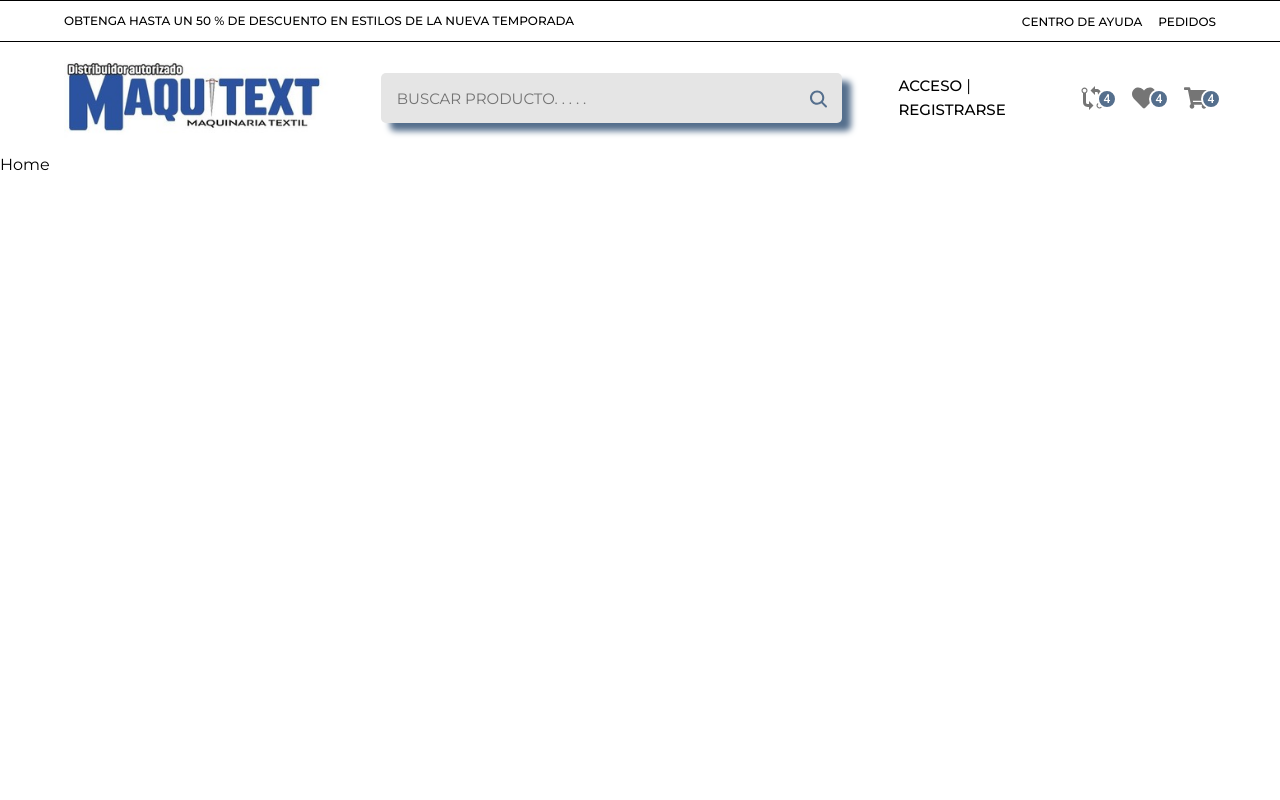
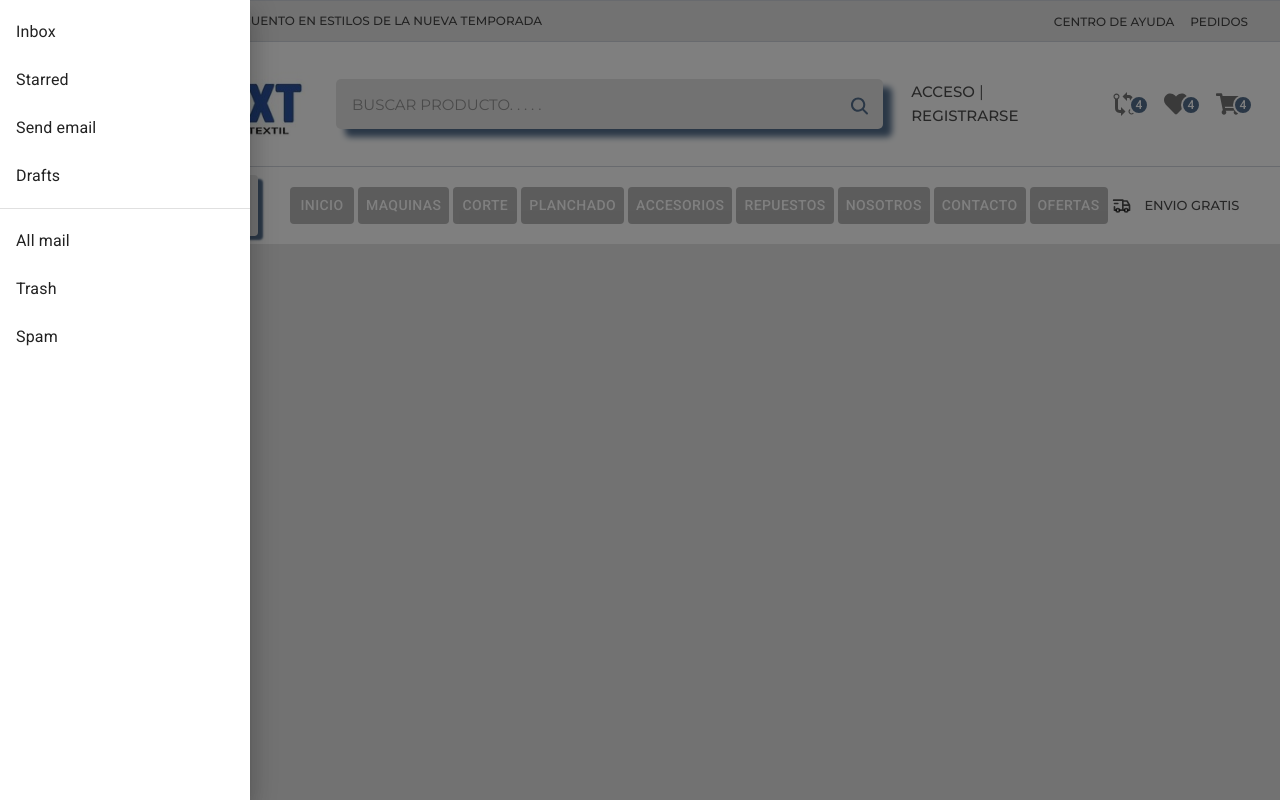
Before and after one commit to PUCKCODERS/frontend_web, a React (Vite) app: page / in a window 1280 px wide. Built offline with nearby package versions, Linux system fonts and the light colour scheme.

Commit message:
A la mitad de menu izquierdo

```diff
--- /dev/null
+++ b/src/components/Header/Navigation/CategoryPanel.jsx
@@ -0,0 +1,51 @@
+import React from "react";
+import Box from "@mui/material/Box";
+import Drawer from "@mui/material/Drawer";
+import List from "@mui/material/List";
+import Divider from "@mui/material/Divider";
+import ListItem from "@mui/material/ListItem";
+import ListItemButton from "@mui/material/ListItemButton";
+import ListItemText from "@mui/material/ListItemText";
+
+const CategoryPanel = (props) => {
+  const DrawerList = (
+    <Box
+      sx={{ width: 250 }}
+      role="presentation"
+      onClick={props.openCategoryPanel(false)}
+    >
+      <List>
+        {["Inbox", "Starred", "Send email", "Drafts"].map((text) => (
+          <ListItem key={text} disablePadding>
+            <ListItemButton>
+              <ListItemText primary={text} />
+            </ListItemButton>
+          </ListItem>
+        ))}
+      </List>
+      <Divider />
+      <List>
+        {["All mail", "Trash", "Spam"].map((text) => (
+          <ListItem key={text} disablePadding>
+            <ListItemButton>
+              <ListItemText primary={text} />
+            </ListItemButton>
+          </ListItem>
+        ))}
+      </List>
+    </Box>
+  );
+
+  return (
+    <>
+      <Drawer
+        open={props.isOpenCatPanel}
+        onClose={props.openCategoryPanel(false)}
+      >
+        {DrawerList}
+      </Drawer>
+    </>
+  );
+};
+
+export default CategoryPanel;
--- /dev/null
+++ b/src/components/Header/Navigation/index.jsx
@@ -0,0 +1,141 @@
+import Button from "@mui/material/Button";
+import React, { useState } from "react";
+import { ImMenu } from "react-icons/im";
+import { TbTruckDelivery } from "react-icons/tb";
+import { VscTriangleDown } from "react-icons/vsc";
+import { Link } from "react-router-dom";
+import CategoryPanel from "./CategoryPanel";
+
+const Navigation = () => {
+  const [isOpenCatPanel, setIsOpenCatPanel] = useState(false);
+
+  const openCategoryPanel = () => {
+    alert();
+    setIsOpenCatPanel(true);
+  };
+  return (
+    <>
+      <nav className="py-2">
+        <div className="container flex items-center justify-end gap-8">
+          <div className="col_1 w-[25%]">
+            <Button
+              className="!text-[#556f8d] gap-1 !bg-[#e5e5e5] shadow-[5px_4px_2px_#556f8d] w-full"
+              onClick={openCategoryPanel}
+            >
+              <ImMenu className="text-[18px]" />
+              COMPRAR POR CATEGORÍAS
+              <VscTriangleDown className="text-[13px] ml-auto font-bold" />
+            </Button>
+          </div>
+          <div className="col_2 w-[65%]">
+            <ul className="flex items-center gap-1">
+              <li className="list-none">
+                <Link
+                  to="/"
+                  className="link transition text-[13px] font-[500] text-[#556f8d]"
+                >
+                  <Button className="link transition !font-[500] !bg-[#b8b8b8] !text-[white] hover:!text-[#556f8d]">
+                    INICIO
+                  </Button>
+                </Link>
+              </li>
+              <li className="list-none">
+                <Link
+                  to="/"
+                  className="link transition text-[13px] font-[500] text-[#556f8d]"
+                >
+                  <Button className="link transition !font-[500] !bg-[#b8b8b8] !text-[white] hover:!text-[#556f8d]">
+                    MAQUINAS
+                  </Button>
+                </Link>
+              </li>
+              <li className="list-none">
+                <Link
+                  to="/"
+                  className="link transition text-[13px] font-[500] text-[#556f8d]"
+                >
+                  <Button className="link transition !font-[500] !bg-[#b8b8b8] !text-[white] hover:!text-[#556f8d]">
+                    CORTE
+                  </Button>
+                </Link>
+              </li>
+              <li className="list-none">
+                <Link
+                  to="/"
+                  className="link transition text-[13px] font-[500] text-[#556f8d]"
+                >
+                  <Button className="link transition !font-[500] !bg-[#b8b8b8] !text-[white] hover:!text-[#556f8d]">
+                    PLANCHADO
+                  </Button>
+                </Link>
+              </li>
+              <li className="list-none">
+                <Link
+                  to="/"
+                  className="link transition text-[13px] font-[500] text-[#556f8d]"
+                >
+                  <Button className="link transition !font-[500] !bg-[#b8b8b8] !text-[white] hover:!text-[#556f8d]">
+                    ACCESORIOS
+                  </Button>
+                </Link>
+              </li>
+              <li className="list-none">
+                <Link
+                  to="/"
+                  className="link transition text-[13px] font-[500] text-[#556f8d]"
+                >
+                  <Button className="link transition !font-[500] !bg-[#b8b8b8] !text-[white] hover:!text-[#556f8d]">
+                    REPUESTOS
+                  </Button>
+                </Link>
+              </li>
+              <li className="list-none">
+                <Link
+                  to="/"
+                  className="link transition text-[13px] font-[500] text-[#556f8d]"
+                >
+                  <Button className="link transition !font-[500] !bg-[#b8b8b8] !text-[white] hover:!text-[#556f8d]">
+                    NOSOTROS
+                  </Button>
+                </Link>
+              </li>
+              <li className="list-none">
+                <Link
+                  to="/"
+                  className="link transition text-[13px] font-[500] text-[#556f8d]"
+                >
+                  <Button className="link transition !font-[500] !bg-[#b8b8b8] !text-[white] hover:!text-[#556f8d]">
+                    CONTACTO
+                  </Button>
+                </Link>
+              </li>
+              <li className="list-none">
+                <Link
+                  to="/"
+                  className="link transition text-[13px] font-[500] text-[#556f8d]"
+                >
+                  <Button className="link transition !font-[500] !bg-[#b8b8b8] !text-[white] hover:!text-[#556f8d]">
+                    OFERTAS
+                  </Button>
+                </Link>
+              </li>
+            </ul>
+          </div>
+          <div className="col_3 w-[15%]">
+            <p className="text-[13px] font-[500] flex items-center gap-3 mb-0 mt-0">
+              <TbTruckDelivery className="text-[20px]" />
+              ENVIO GRATIS
+            </p>
+          </div>
+        </div>
+      </nav>
+      {/*category panel component*/}
+      <CategoryPanel
+        openCategoryPanel={openCategoryPanel}
+        isOpenCatPanel={isOpenCatPanel}
+      />
+    </>
+  );
+};
+
+export default Navigation;
--- a/src/components/Header/index.jsx
+++ b/src/components/Header/index.jsx
@@ -8,6 +8,7 @@ import { FaShoppingCart } from "react-icons/fa";
 import { IoMdGitCompare } from "react-icons/io";
 import { FaHeart } from "react-icons/fa";
 import { Tooltip } from "@mui/material";
+import Navigation from "./Navigation";
 
 const StyledBadge = styled(Badge)(({ theme }) => ({
   "& .MuiBadge-badge": {
@@ -20,8 +21,8 @@ const StyledBadge = styled(Badge)(({ theme }) => ({
 
 const Header = () => {
   return (
-    <header>
-      <div className="top-strip py-2 border-t-[1px] border-gray-250 border-b-[1px]">
+    <header className="bg-white">
+      <div className="top-strip py-2 border-t-[1px] border-gray-300 bg-[#e5e5e5] border-b-[1px]">
         <div className="container">
           <div className="flex items-center justify-between">
             <div className="col1 w-[50%]">
@@ -55,14 +56,14 @@ const Header = () => {
         </div>
       </div>
 
-      <div className="header py-3">
+      <div className="header py-4 border-b-[1px] border-gray-300">
         <div className="container flex items-center justify-between">
           <div className="col1 w-[25%]">
             <Link to={"/"}>
               <img src="/src/images/logo1.jpg" />
             </Link>
           </div>
-          <div className="col2 w-[40%]">
+          <div className="col2 w-[45%]">
             <Search />
           </div>
           <div className="col3 w-[30%] flex items-center pl-7">
@@ -113,6 +114,8 @@ const Header = () => {
           </div>
         </div>
       </div>
+
+      <Navigation />
     </header>
   );
 };
--- a/src/index.css
+++ b/src/index.css
@@ -5,9 +5,11 @@
 body {
   font-family: "Montserrat", sans-serif;
   font-optical-sizing: auto;
+  background: #e5e5e5;
+  color: rgba(0, 0, 0, 0.7);
 }
 .container {
-  width: 90%;
+  width: 95%;
   margin: auto;
 }
 
@@ -18,3 +20,11 @@ body {
 .MuiBadge-badge {
   background-color: #556f8d !important;
 }
+
+nav ul button {
+  text-transform: capitalize !important;
+}
+
+nav ul button:hover {
+  background: none !important;
+}
```
